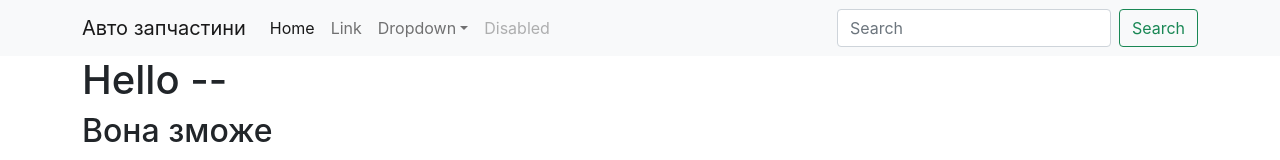
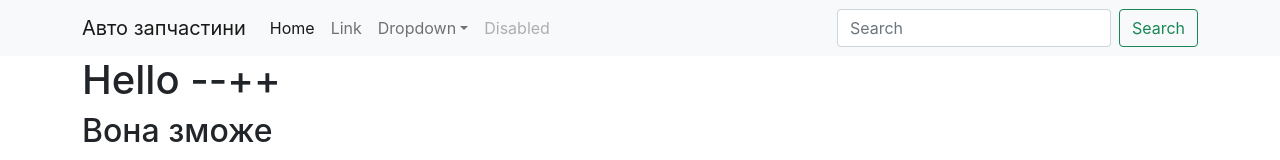
Before and after one commit to novakvova/ReactASP911, a React (Create React App) app in the folder AutoPart/frontend/: page / in a window 1280 px wide. Shown: the top 160 px of the page. Built offline with nearby package versions, Linux system fonts and the light colour scheme.

Commit message:
Add text git

```diff
--- a/AutoPart/frontend/src/App.js
+++ b/AutoPart/frontend/src/App.js
@@ -10,7 +10,7 @@ class App extends React.Component {
       <>
        <Header/>
         <div className="container">
-          <h1>Hello --</h1>
+          <h1>Hello --++</h1>
           <h2>Вона зможе</h2>
         </div>
       </>
```
